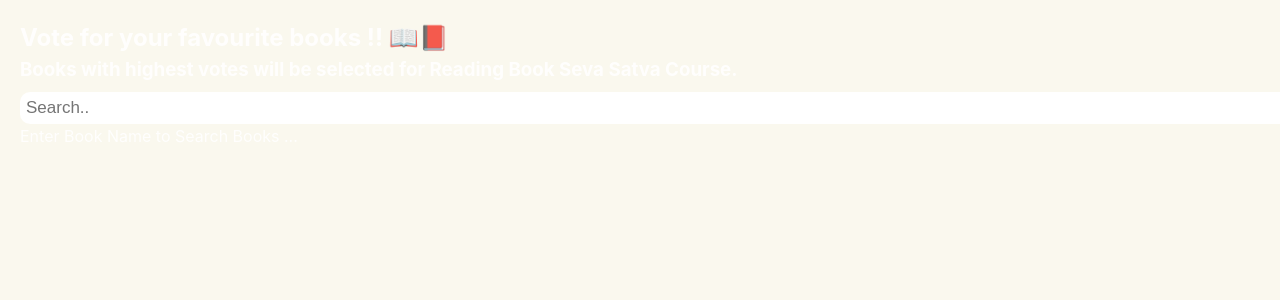
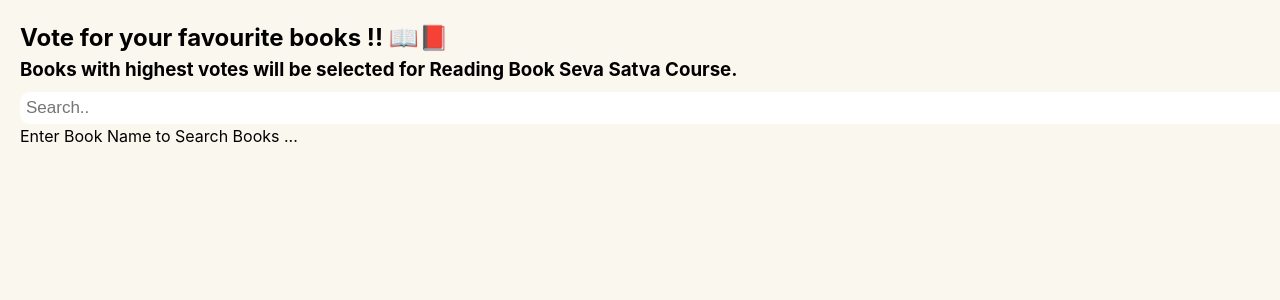
Before and after one commit to dewyani/Seva-Satva, a React (Vite) app: page /recommend in a window 1280 px wide. Shown: the top 300 px of the page. Built offline with nearby package versions, Linux system fonts and the light colour scheme; a web font is replaced by a local one.

Commit message:
small change in App.css Part2

```diff
--- a/src/App.css
+++ b/src/App.css
@@ -152,23 +152,27 @@
   grid-template-columns: repeat(5 , 1fr) ;
   flex-direction: row;
   flex-wrap: wrap;
+  color: black
   /* background-color: rgb(255, 215, 221); */
 }
 
 .recommender--book-border{
   margin : 20px ;
   padding: 20px;
+  color: black ;
   border: 1px solid red;
 }
 
 .topnav {
   margin : 20px ;
+  color: black
   /* background-color: rgb(255, 215, 221); */
 }
 
 .topnav input[type=text] {
   border-radius: 10px;
   /* float: right; */
+  /* color: black; */
   width: 80em;
   padding: 6px;
   margin-top: 8px;
```
